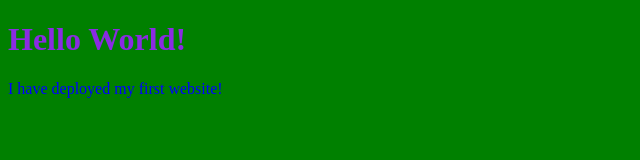
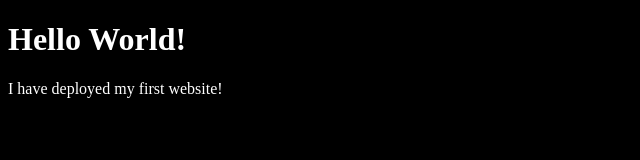
Before and after one commit to anandhiarts/Content-Works, a plain HTML site: page index.html in a window 1280 px wide. Shown: the whole page, without its empty margins (0-640 px from the left). Drawn offline with Linux system fonts and the light colour scheme.

Commit message:
Update style.css

```diff
--- a/style.css
+++ b/style.css
@@ -1,14 +1,5 @@
-h1 {
-  align-items: center;
-  color: blueviolet;
-}
-p {
-  color: blue;
-}
-li {
-  color: blueviolet;
-}
 
 body{
-  background-color: green;
+  background-color: black;
+  color:white
 }
```
